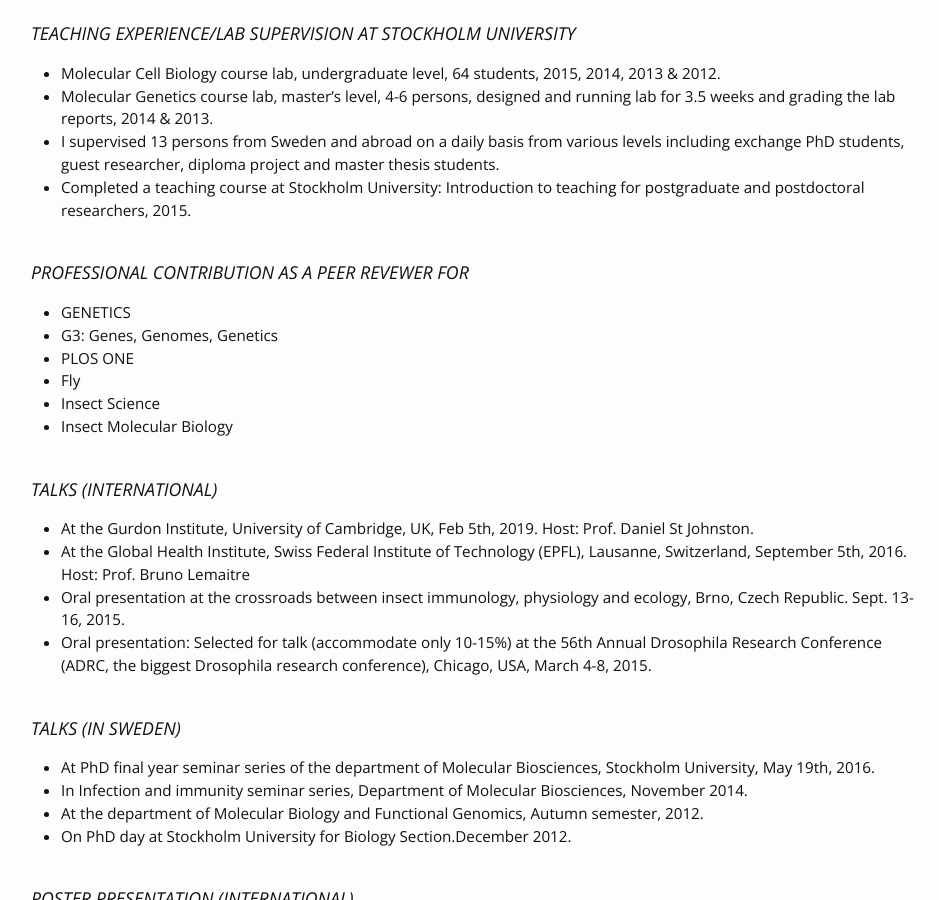
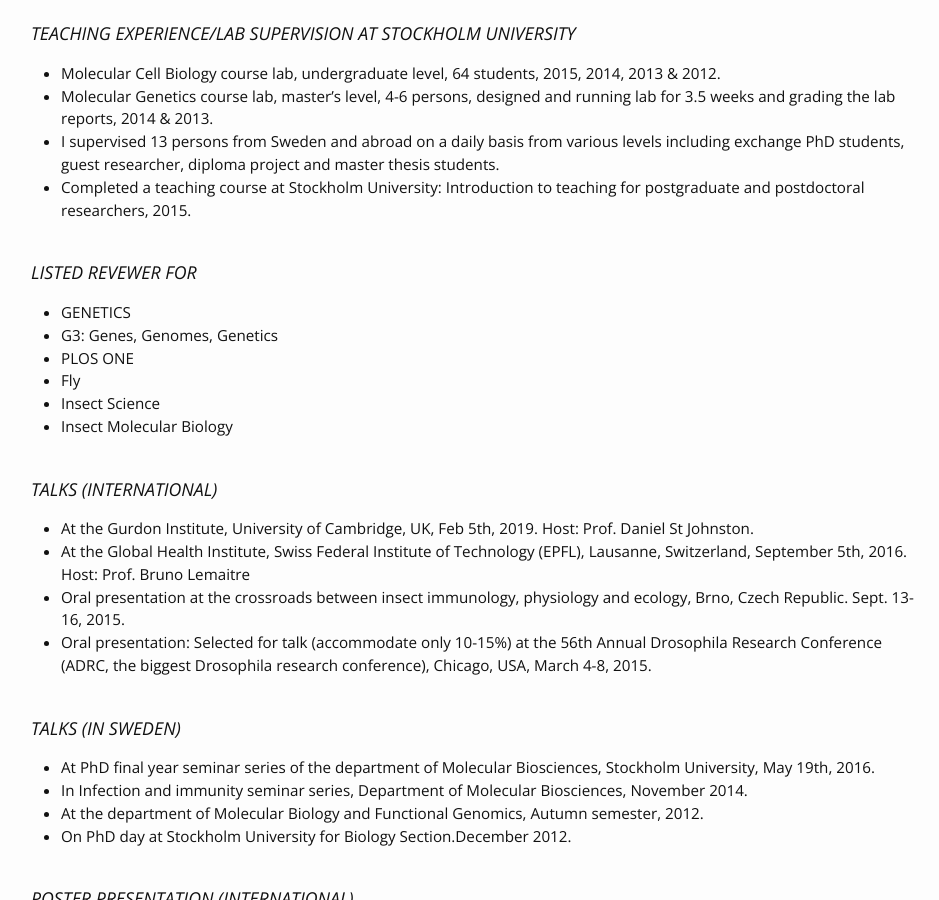
Before and after one commit to Badrul-Arefin/badrul-arefin.github.io, a Jekyll site: the page built from cv.md, in a window 1280 px wide and 900 px high, scrolled down 764 px. Shown: the whole window, without its empty margins (164-1103 px from the left). Built offline with Jekyll 4.4.1, drawn with Linux system fonts in a browser that asks for light colours.

Commit message:
Update cv.md

```diff
--- a/cv.md
+++ b/cv.md
@@ -29,7 +29,7 @@ permalink: /cv/
 - I supervised 13 persons from Sweden and abroad on a daily basis from various levels including exchange PhD students, guest researcher, diploma project and master thesis students.<br>
 - Completed a teaching course at Stockholm University: Introduction to teaching for postgraduate and postdoctoral researchers, 2015.<br><br>
 
-### PROFESSIONAL CONTRIBUTION AS A PEER REVEWER FOR
+### LISTED REVEWER FOR
 - GENETICS
 - G3: Genes, Genomes, Genetics
 - PLOS ONE
```
